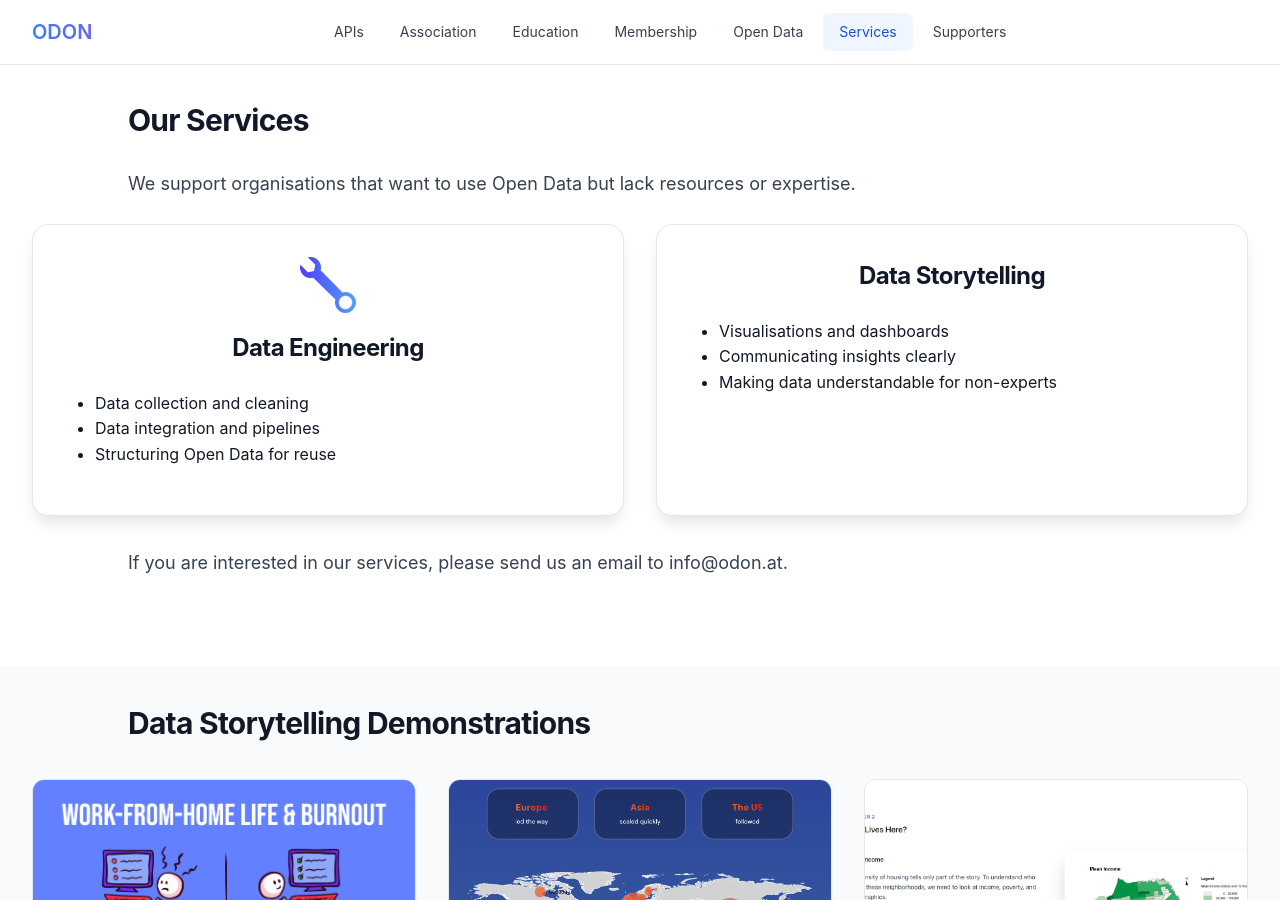
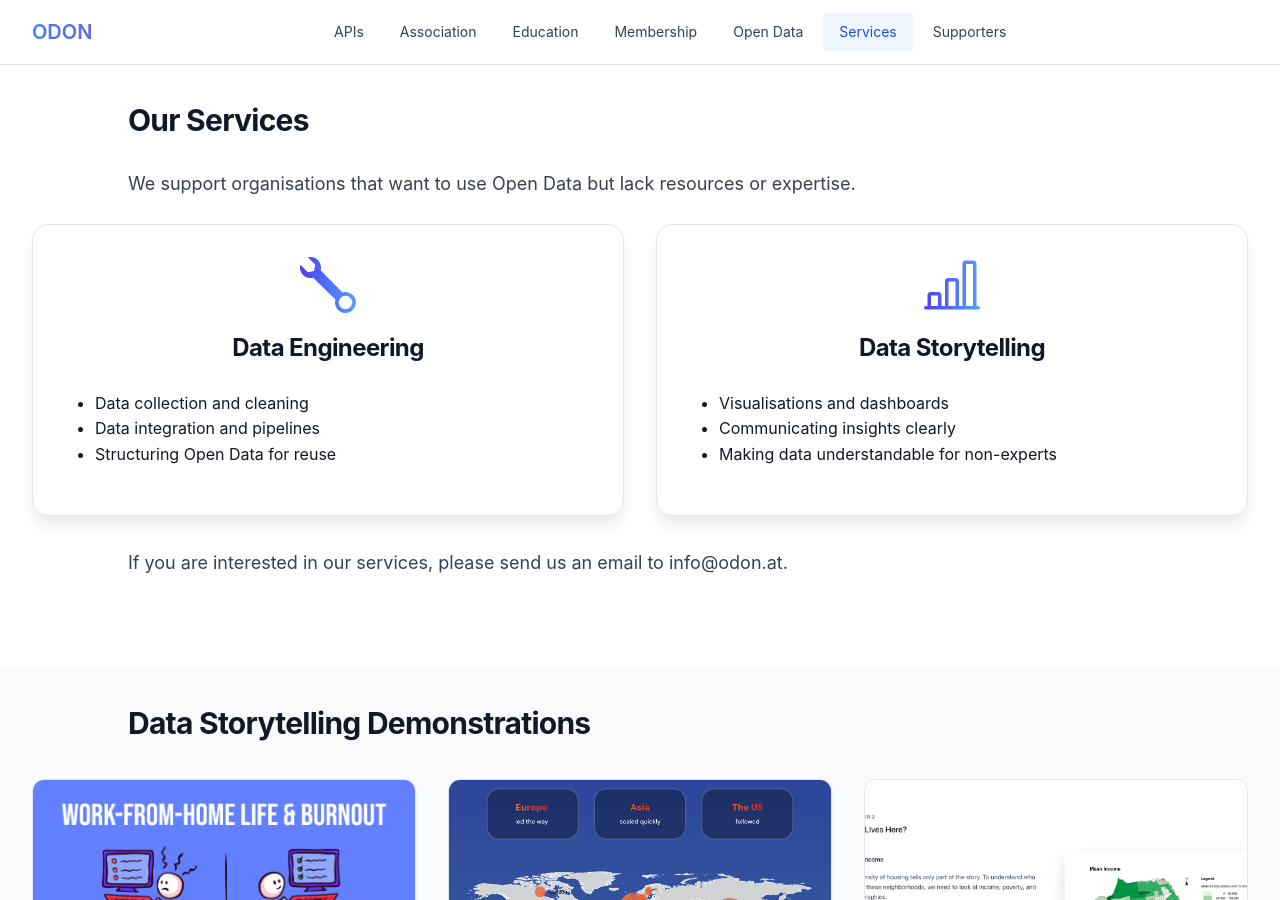
Before and after one commit to verein-odon/verein-odon.github.io, a Jekyll site: the page built from docs/en/services.md, in a window 1280 px wide and 900 px high, scrolled down 493 px. Built offline with Jekyll 4.4.1, drawn with Linux system fonts in a browser that asks for light colours.

Commit message:
Added icon for Data Storytelling on Services page

```diff
--- a/docs/en/services.md
+++ b/docs/en/services.md
@@ -38,14 +38,9 @@ last_updated: "2025-02-25 16:30"
             </a> -->
         </div>
         <div class="membership-card">
-            <!-- <div class="membership-icon" style="background: linear-gradient(135deg, var(--color-indigo), var(--color-purple));">
-            <svg viewBox="0 0 24 24" fill="none" stroke="currentColor" stroke-width="2">
-                <path d="M16 21v-2a4 4 0 0 0-4-4H5a4 4 0 0 0-4 4v2"></path>
-                <circle cx="8.5" cy="7" r="4"></circle>
-                <line x1="20" y1="8" x2="20" y2="14"></line>
-                <line x1="23" y1="11" x2="17" y2="11"></line>
-            </svg>
-            </div> -->
+            <div class="membership-icon">
+                <img src="/assets/images/icons/storytelling.svg" alt="Data Storytelling" loading="lazy">
+            </div>
             <h3>Data Storytelling</h3>
             <!-- <p class="membership-subtitle">"Außerordentliche Mitgliedschaft"</p> -->
             <ul>
```
Also changed, not shown: docs/assets/images/icons/storytelling.svg (added).
